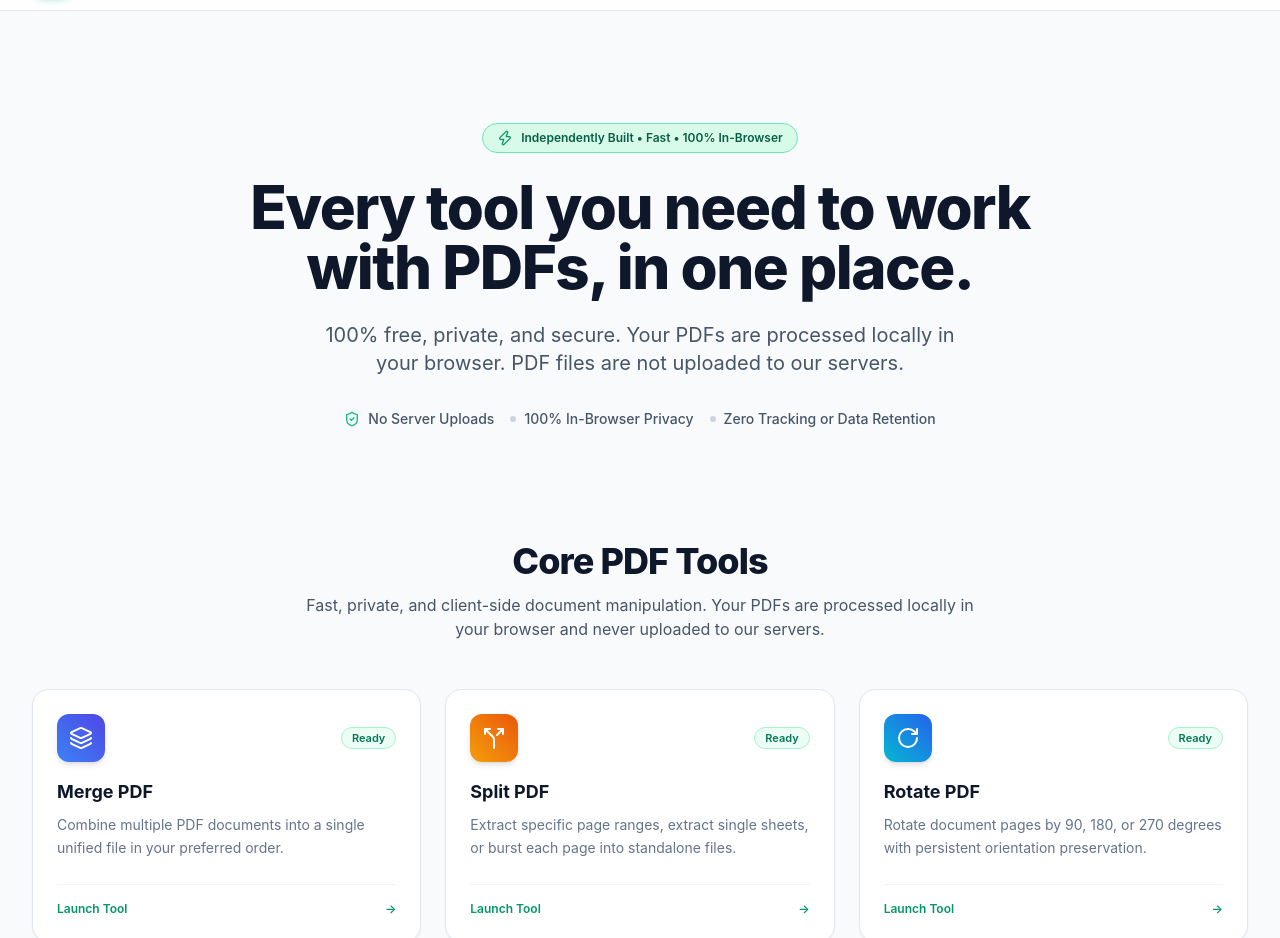
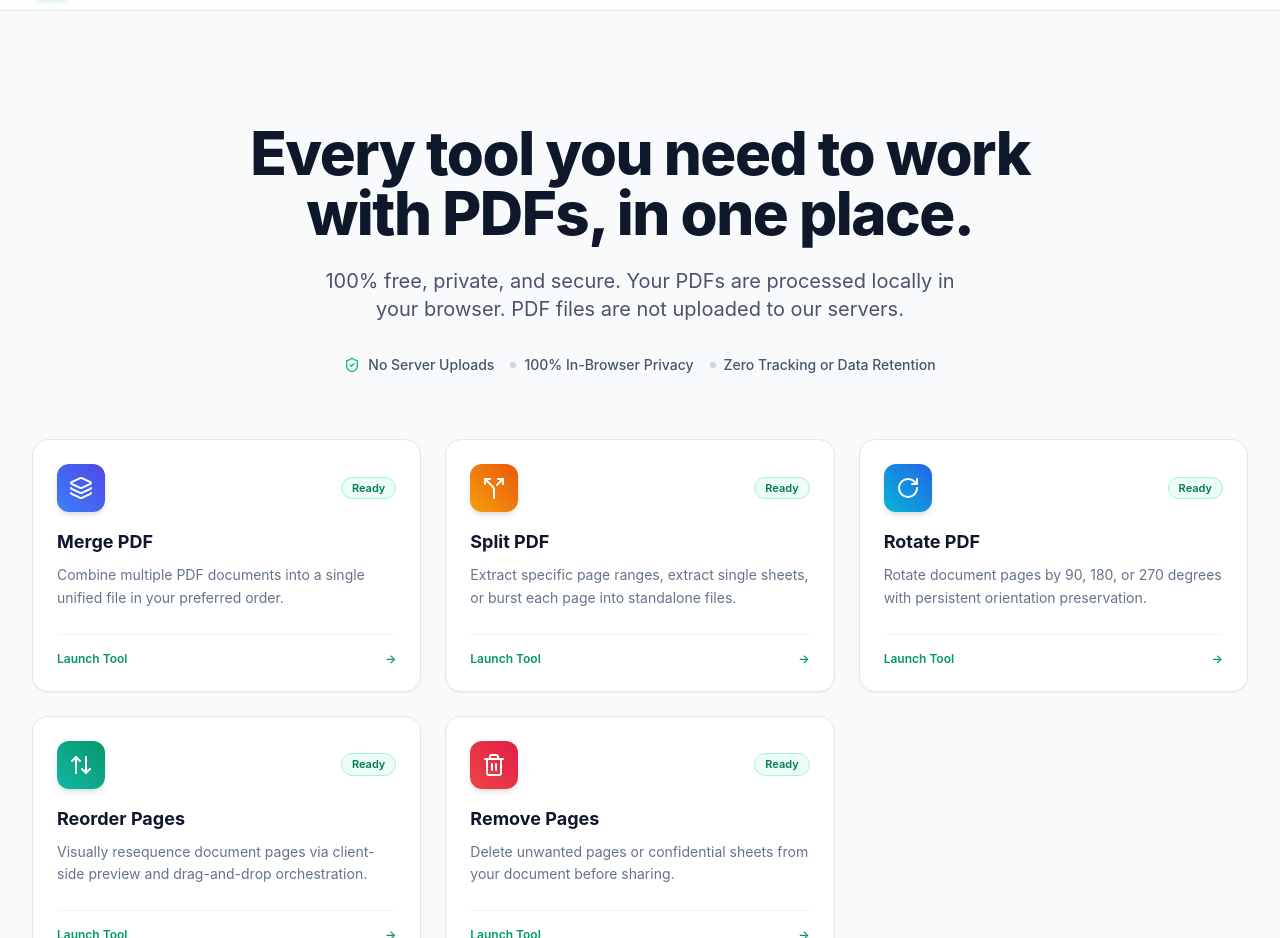
Before and after one commit to Satyamaxxing/pdfkarlo, a Next.js app in the folder apps/web/: page / in a window 1280 px wide. Shown: the part 54-992 px from the top of the page. Built offline with nearby package versions, Linux system fonts and the light colour scheme.

Commit message:
UI: Remove top pill badge and Core PDF Tools section header

```diff
--- a/apps/web/src/app/page.tsx
+++ b/apps/web/src/app/page.tsx
@@ -1,17 +1,12 @@
 import React from "react";
 import { ToolGrid } from "@/components/ToolGrid";
-import { ShieldCheck, Zap, Cpu, Code2 } from "lucide-react";
+import { ShieldCheck, Cpu, Code2 } from "lucide-react";
 
 export default function HomePage() {
   return (
     <div className="max-w-7xl mx-auto px-4 sm:px-6 lg:px-8 py-12">
       {/* Hero Section */}
       <div className="text-center py-12 lg:py-16">
-        <div className="inline-flex items-center gap-2 px-3.5 py-1.5 rounded-full text-xs font-semibold bg-emerald-100/80 dark:bg-emerald-950/80 text-emerald-800 dark:text-emerald-300 border border-emerald-300 dark:border-emerald-800 mb-6">
-          <Zap className="w-4 h-4 text-emerald-600 dark:text-emerald-400" />
-          <span>Independently Built • Fast • 100% In-Browser</span>
-        </div>
-
         <h1 className="text-4xl sm:text-6xl font-extrabold tracking-tight text-slate-900 dark:text-white max-w-4xl mx-auto">
           Every tool you need to work with PDFs, in one place.
         </h1>
--- a/apps/web/src/components/ToolGrid.tsx
+++ b/apps/web/src/components/ToolGrid.tsx
@@ -72,16 +72,7 @@ const ROADMAP_TOOLS = [
 
 export const ToolGrid: React.FC = () => {
   return (
-    <section id="tools" className="py-12">
-      <div className="text-center max-w-2xl mx-auto mb-12">
-        <h2 className="text-3xl font-extrabold tracking-tight text-slate-900 dark:text-white sm:text-4xl">
-          Core PDF Tools
-        </h2>
-        <p className="mt-3 text-base text-slate-600 dark:text-slate-400">
-          Fast, private, and client-side document manipulation. Your PDFs are processed locally in your browser and never uploaded to our servers.
-        </p>
-      </div>
-
+    <section id="tools" className="pb-12">
       {/* 5 Launch MVP Tools */}
       <div className="grid grid-cols-1 sm:grid-cols-2 lg:grid-cols-3 gap-6">
         {LAUNCH_TOOLS.map((tool) => {
```
